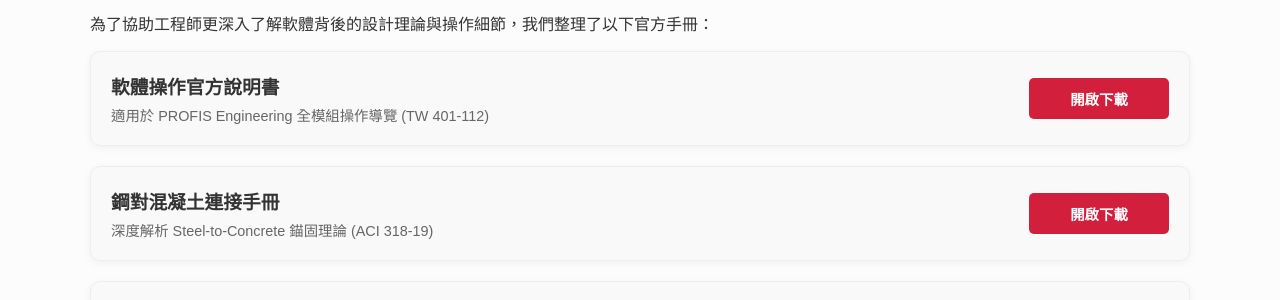
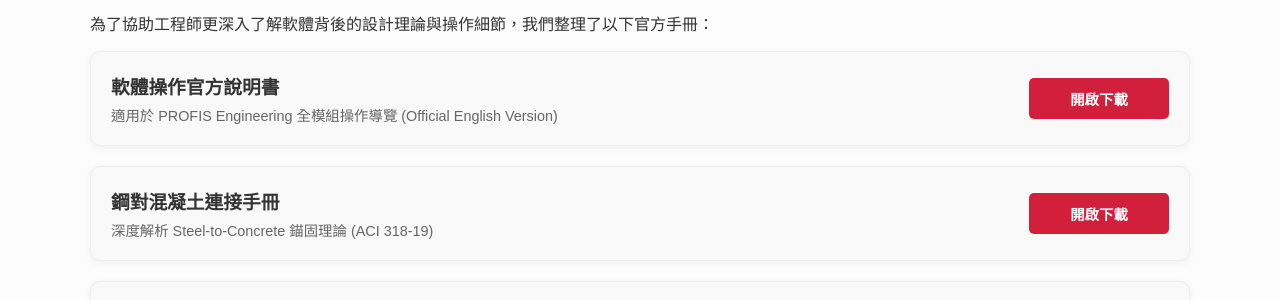
Before and after one commit to SSTTW/TWsoftware-FAQ, a Jekyll site: the page built from _posts/2026-04-10-technical-resources.md, in a window 1280 px wide and 900 px high. Shown: the part 222-522 px from the top of the window. Built offline with Jekyll 4.4.1, drawn with Linux system fonts in a browser that asks for light colours.

Commit message:
Update 2026-04-10-technical-resources.md

```diff
--- a/_posts/2026-04-10-technical-resources.md
+++ b/_posts/2026-04-10-technical-resources.md
@@ -42,9 +42,9 @@ excerpt: "本專區提供 PROFIS Engineering 相關之設計手冊、鋼對混
 <div class="resource-card">
   <div class="resource-info">
     <h3>軟體操作官方說明書</h3>
-    <p>適用於 PROFIS Engineering 全模組操作導覽 (TW 401-112)</p>
+    <p>適用於 PROFIS Engineering 全模組操作導覽 (Official English Version)</p>
   </div>
-  <a href="/TWsoftware-FAQ/土木401%20112.pdf" target="_blank" class="download-btn">開啟下載</a>
+  <a href="https://profis3-public-docs.hilti.com/P3BP/MAN/Hilti_PROFIS_Engineering_Manual_EN.pdf" target="_blank" class="download-btn">開啟下載</a>
 </div>
 
 <div class="resource-card">
```
